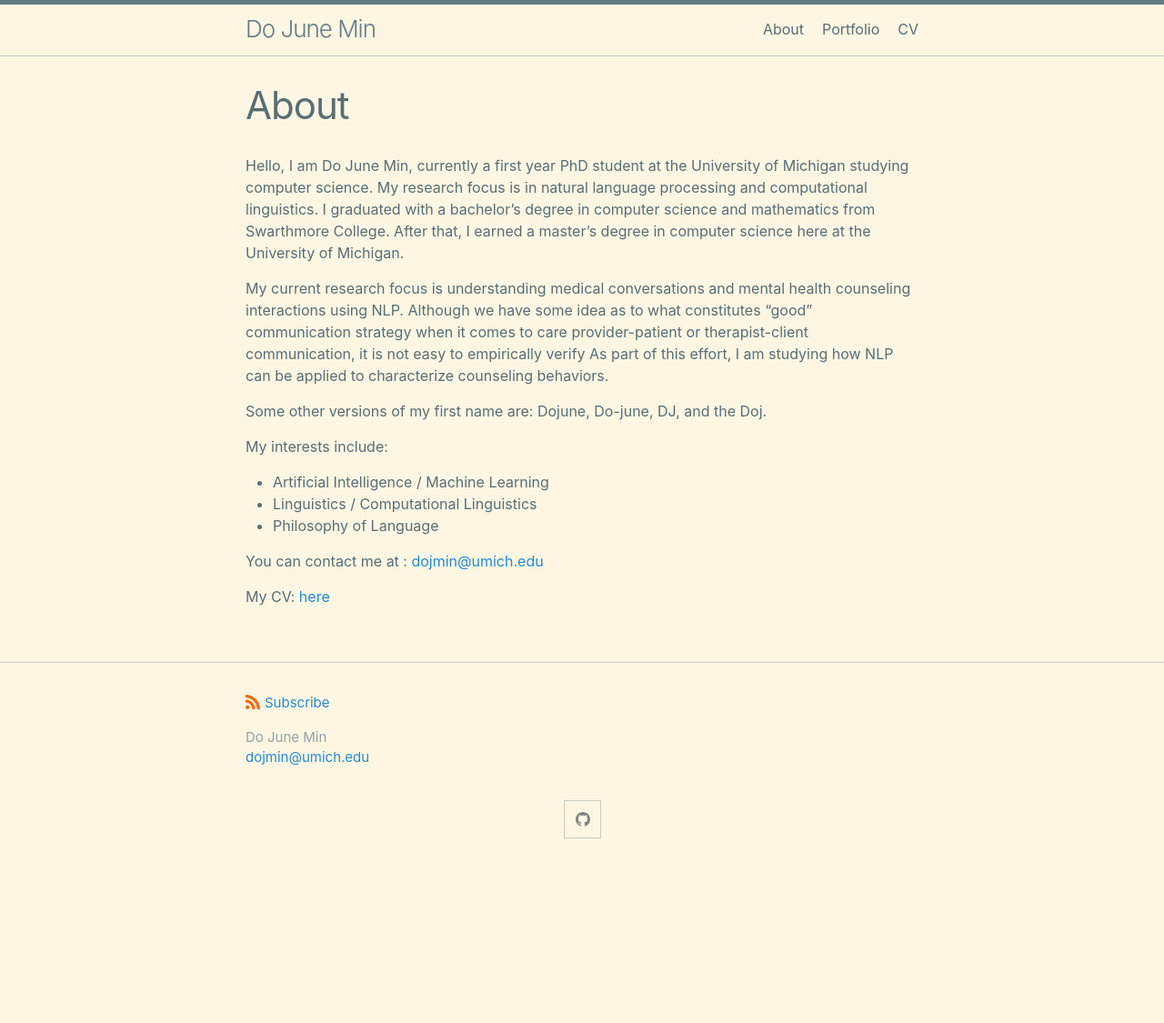
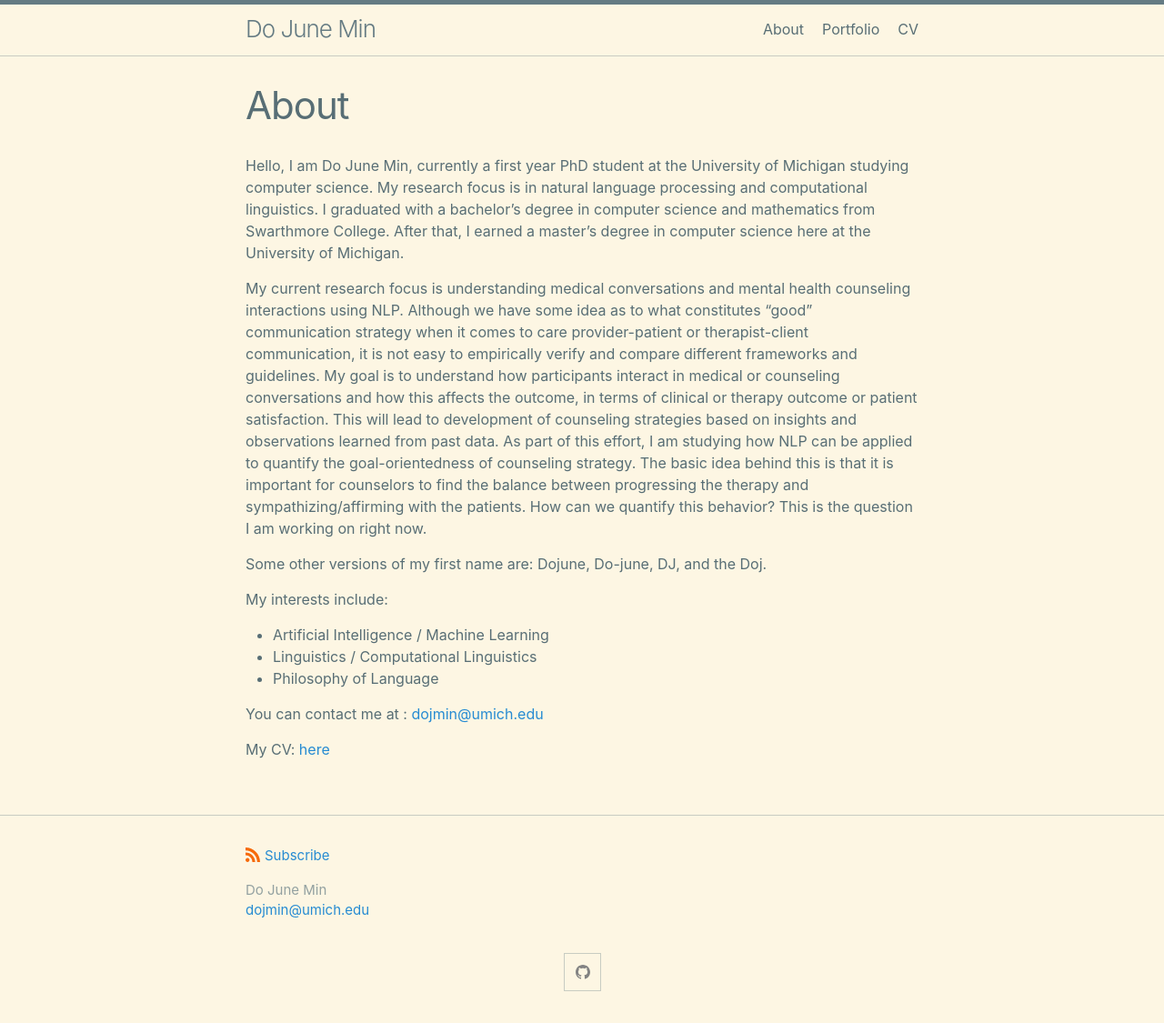
Before and after one commit to mindojune/mindojune.github.io, a Jekyll site: the page built from about.md, in a window 1280 px wide. Shown: the whole page at 91% size. Built offline with Jekyll 4.4.1, drawn with Linux system fonts in a browser that asks for light colours; our own code applies the rules of GitHub Pages for plain Markdown files; before the commit the page ends 957 px from its top, so only the background shows below that.

Commit message:
Update about.md

```diff
--- a/about.md
+++ b/about.md
@@ -9,8 +9,15 @@ After that, I earned a master's degree in computer science here at the Universit
 
 My current research focus is understanding medical conversations and mental health counseling interactions using NLP.
 Although we have some idea as to what constitutes "good" communication strategy when it comes to care provider-patient
-or therapist-client communication, it is not easy to empirically verify
-As part of this effort, I am studying how NLP can be applied to characterize counseling behaviors.
+or therapist-client communication, it is not easy to empirically verify and compare different frameworks and guidelines.
+My goal is to understand how participants interact in medical or counseling conversations and how this affects the outcome,
+in terms of clinical or therapy outcome or patient satisfaction.
+This will lead to development of counseling strategies based on insights and observations learned from past data.
+As part of this effort, I am studying how NLP can be applied to quantify the goal-orientedness of counseling strategy.
+The basic idea behind this is that it is important for counselors to find the balance between progressing the therapy and sympathizing/affirming
+with the patients.
+How can we quantify this behavior?
+This is the question I am working on right now.
 
 Some other versions of my first name are: Dojune, Do-june, DJ, and the Doj.
 
```
